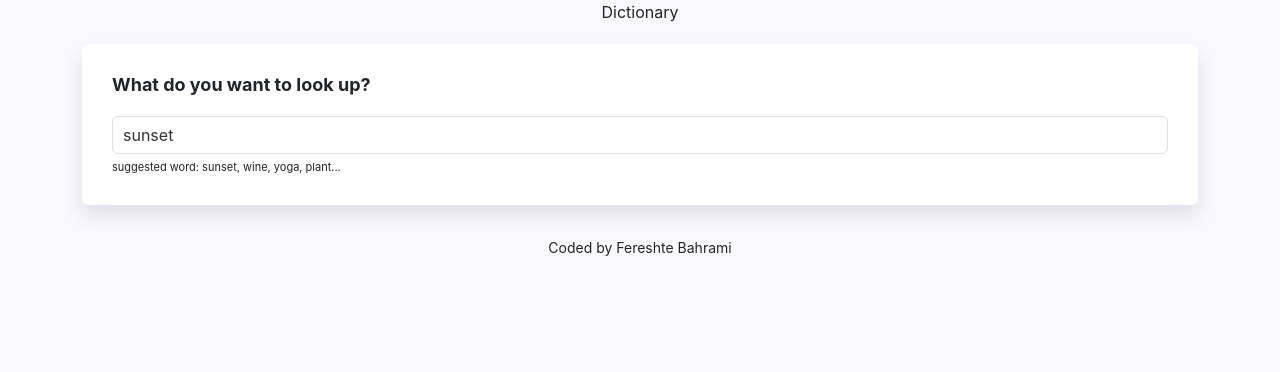
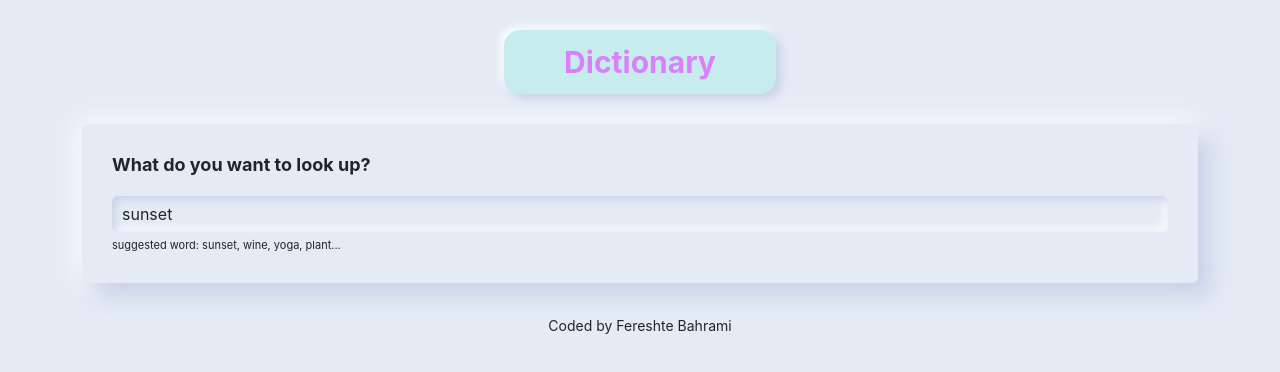
Before and after one commit to FereshteBahrami/dictionary-project, a React (Create React App) app: page / in a window 1280 px wide. Shown: the top 372 px of the page. Built offline with nearby package versions, Linux system fonts and the light colour scheme; no server answers.

Commit message:
Change the style of the dictionary

```diff
--- a/src/App.css
+++ b/src/App.css
@@ -1,12 +1,38 @@
+:root {
+  --primary-light: #8abdff;
+  --primary: #6d5dfc;
+  --primary-dark: #5b0eeb;
+
+  --white: #ffffff;
+  --greyLight-1: #e4ebf5;
+  --greyLight-2: #c8d0e7;
+  --greyLight-3: #bec8e4;
+  --greyDark: #9baacf;
+  --iceberg: #c7ecee;
+  --lavender: #d980fa;
+  --stone: #70757a;
+}
+
 body {
-  background: #f9f8fe;
+  background: var(--greyLight-1);
 }
 
 a {
-  color: #8b78e7;
+  color: var(--greyDark);
 }
 .App-header {
+  margin: 30px auto;
+  padding: 10px 0 10px 0;
+  width: 272px;
+  height: 64px;
+  font-size: 30px;
   text-align: center;
+  font-weight: bold;
+  background: var(--iceberg);
+  color: var(--lavender);
+  border-radius: 16px;
+  box-shadow: 0.3rem 0.3rem 0.6rem var(--greyLight-2),
+    -0.2rem -0.2rem 0.5rem var(--white);
 }
 
 .App-footer {
--- a/src/Dictionary.css
+++ b/src/Dictionary.css
@@ -1,13 +1,29 @@
+:root {
+  --primary-light: #8abdff;
+  --primary: #6d5dfc;
+  --primary-dark: #5b0eeb;
+
+  --white: #ffffff;
+  --greyLight-1: #e4ebf5;
+  --greyLight-2: #c8d0e7;
+  --greyLight-3: #bec8e4;
+  --greyDark: #9baacf;
+  --iceberg: #c7ecee;
+  --lavender: #d980fa;
+  --stone: #70757a;
+}
+
 .Dictionary h1 {
   font-size: 18px;
   font-weight: bold;
   margin-bottom: 20px;
 }
 .Dictionary section {
-  background: white;
+  background: var(--greyLight-1);
   padding: 30px;
   border-radius: 6px;
-  box-shadow: 0px 10px 20px rgba(0 0 0/ 10%);
+  box-shadow: 0.8rem 0.8rem 1.4rem var(--greyLight-2),
+    -0.2rem -0.2rem 1.8rem var(--white);
   margin: 20px 0;
 }
 
@@ -15,8 +31,16 @@
   width: 100%;
   padding: 6px 10px;
   border-radius: 6px;
-  color: #333;
-  border: 1px solid #ddd;
+  color: var(--dark-charcoal);
+  box-shadow: inset 0.2rem 0.2rem 0.5rem var(--greyLight-2),
+    inset -0.2rem -0.2rem 0.5rem var(--white);
+  background: none;
+  border: none;
+}
+input:focus {
+  outline: none;
+  box-shadow: 0.3rem 0.3rem 0.6rem var(--greyLight-2),
+    -0.2rem -0.2rem 0.5rem var(--white);
 }
 
 .Dictionary .hint {
--- a/src/Dictionary.js
+++ b/src/Dictionary.js
@@ -39,13 +39,16 @@ export default function Dictionary(props) {
       <div className="Dictionary  ">
         <section>
           <h1>What do you want to look up?</h1>
+          <div class="form">
             <form onSubmit={handleSubmit}>
               <input
-              type="search"
+                type="text"
+                placeholder="search"
                 onChange={handleKeywordChange}
                 defaultValue={props.defaultKeyword}
               />
             </form>
+          </div>
           <div className="hint">
             suggested word: sunset, wine, yoga, plant...
           </div>
--- a/src/Meaning.css
+++ b/src/Meaning.css
@@ -1,3 +1,17 @@
+:root {
+  --primary-light: #8abdff;
+  --primary: #6d5dfc;
+  --primary-dark: #5b0eeb;
+
+  --white: #ffffff;
+  --greyLight-1: #e4ebf5;
+  --greyLight-2: #c8d0e7;
+  --greyLight-3: #bec8e4;
+  --greyDark: #9baacf;
+  --iceberg: #c7ecee;
+  --lavender: #d980fa;
+  --stone: #70757a;
+}
 .Meaning h3 {
   font-size: 24px;
   line-height: 1.5;
@@ -5,7 +19,7 @@
 }
 
 .Meaning .example {
-  color: #70757a;
+  color: var(--stone);
   font-style: italic;
   margin-top: 10px;
 }
--- a/src/Phonetic.css
+++ b/src/Phonetic.css
@@ -1,20 +1,39 @@
+:root {
+  --primary-light: #8abdff;
+  --primary: #6d5dfc;
+  --primary-dark: #5b0eeb;
+
+  --white: #ffffff;
+  --greyLight-1: #e4ebf5;
+  --greyLight-2: #c8d0e7;
+  --greyLight-3: #bec8e4;
+  --greyDark: #9baacf;
+  --iceberg: #c7ecee;
+  --lavender: #d980fa;
+  --stone: #70757a;
+}
 .Phonetic {
   margin: 20px 0;
 }
 .Phonetic a {
-  border: 1px solid #ddd;
   text-decoration: none;
   font-size: 13px;
   font-weight: bold;
   padding: 8px 20px;
   margin-right: 10px;
   border-radius: 20px;
-  transition: all 150ms ease-in-out;
+  box-shadow: 0.3rem 0.3rem 0.6rem var(--greyLight-2),
+    -0.2rem -0.2rem 0.5rem var(--white);
+  cursor: pointer;
+  transition: 0.3s ease;
 }
 
 .Phonetic a:hover {
-  background-color: #9670f4;
-  color: white;
+  color: var(--primary);
+}
+.Phonetic a:active {
+  box-shadow: inset 0.2rem 0.2rem 0.5rem var(--greyLight-2),
+    inset -0.2rem -0.2rem 0.5rem var(--white);
 }
 .Phonetic .text {
   opacity: 0.5;
```
Lines whose indentation alone changed are shown as unchanged.
